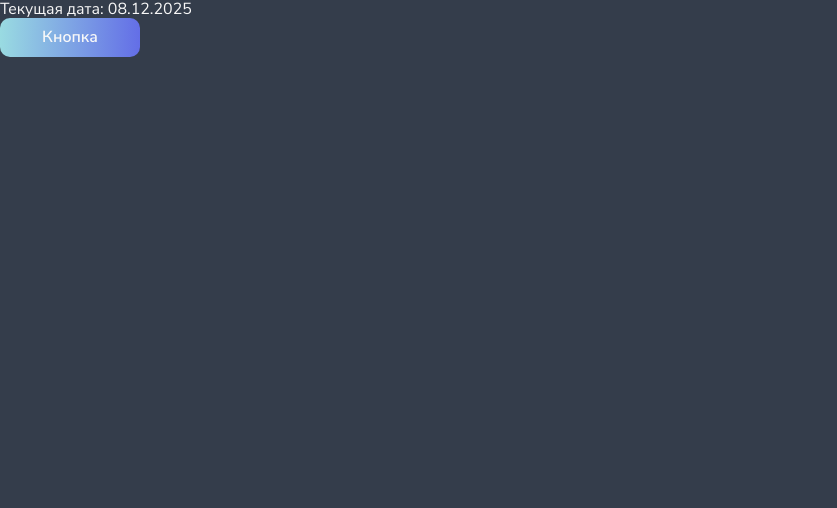
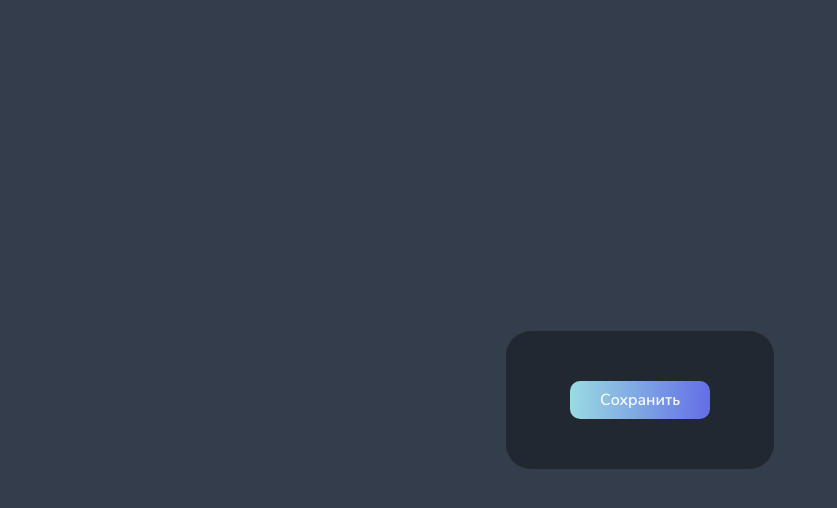
Before and after one commit to acr0matic/purpleschool_1, a Vue app: page / in a window 1280 px wide. Shown: the top 508 px of the page, without its empty margins (0-837 px from the left). Built offline with nearby package versions, Linux system fonts and the light colour scheme.

Commit message:
feat: подготовка разметки приложения

```diff
--- a/src/App.vue
+++ b/src/App.vue
@@ -1,22 +1,20 @@
 <template>
-  <div>
-    <p>Текущая дата: {{ getCurrentDate() }}</p>
-    <Button></Button>
-  </div>
+  <main>
+    <Button>
+      Сохранить
+    </Button>
+  </main>
 </template>
 
 <script setup>
 import Button from "./components/Button.vue";
-
-const dateFormatter = new Intl.DateTimeFormat('ru-RU', {
-  day: '2-digit',
-  month: '2-digit',
-  year: 'numeric',
-});
-
-const getCurrentDate = (currentDate = new Date()) => {
-  return dateFormatter.format(currentDate);
-}
 </script>
 
-<style scoped></style>
+<style scoped lang="scss">
+main {
+  padding: 50px 64px;
+  border-radius: 25px;
+
+  background-color: var(--bg-card);
+}
+</style>
--- a/src/components/Button.vue
+++ b/src/components/Button.vue
@@ -1,5 +1,8 @@
 <template>
-  <button class="button">Кнопка</button>
+  <button class="button">
+    <slot name="icon"></slot>
+    <slot></slot>
+  </button>
 </template>
 
 <script setup>
--- a/src/styles/base/_globals.scss
+++ b/src/styles/base/_globals.scss
@@ -2,3 +2,11 @@ html,
 body {
   background-color: var(--bg-app);
 }
+
+#app {
+  display: flex;
+  flex-direction: column;
+  align-items: center;
+  justify-content: center;
+  min-height: 100dvh;
+}
```
